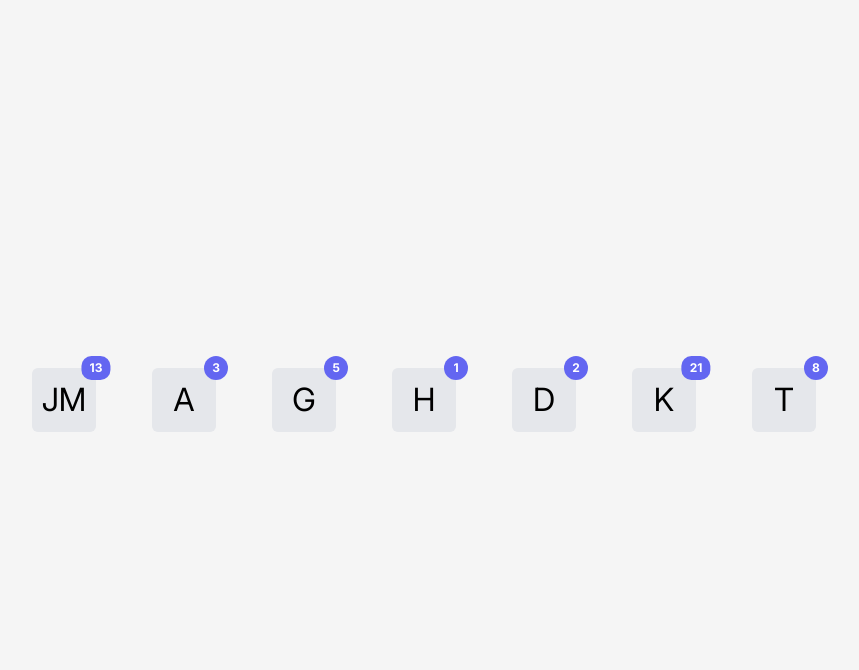
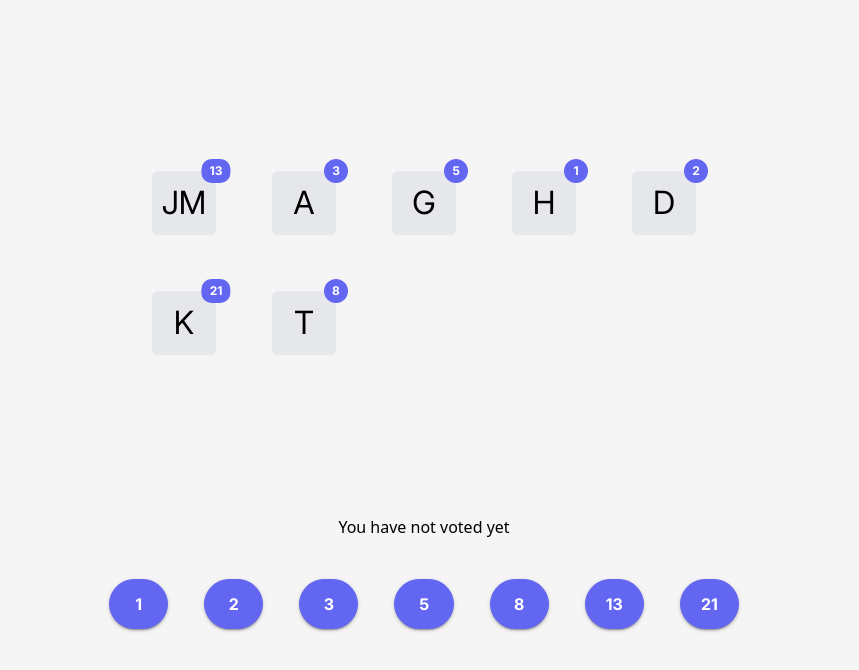
Before and after one commit to JM-Rib/sds2, a React (Create React App) app in the folder frontend/: page /room in a window 1280 px wide. Shown: the top 670 px of the page, without its empty margins (216-1075 px from the left). Built offline with nearby package versions, Linux system fonts and the light colour scheme.

Commit message:
Buttons to select a vote

```diff
--- /dev/null
+++ b/frontend/src/components/VoteSelect.js
@@ -0,0 +1,31 @@
+import React, { useState, useEffect } from 'react';
+import { Avatar } from 'primereact/avatar';
+import { Badge } from 'primereact/badge';
+import { Button } from 'primereact/button';
+
+const VoteSelect = ({setVote}) => {
+
+    // const [voteValues, setVoteValues] = useState(new Array(10).fill(0))
+
+    const voteValues = [
+        1,
+        2,
+        3,
+        5,
+        8,
+        13,
+        21
+    ]
+
+    return (
+        <>
+            <div className="grid grid-cols-7 gap-9">
+                {voteValues.map( (voteValue, i) => (
+                    <Button label={voteValue} onClick={() => setVote(voteValue)} raised rounded />
+                ))}
+            </div>
+        </>
+    );
+}
+
+export default VoteSelect;
--- a/frontend/src/views/room.js
+++ b/frontend/src/views/room.js
@@ -6,13 +6,15 @@ import { Badge } from 'primereact/badge';
 import { AvatarGroup } from 'primereact/avatargroup';
 
 import UserIcon from '../components/UserIcon';
-
+import VoteSelect from '../components/VoteSelect';
 
 const Room = () => {
     const [messages, setMessages] = useState(new Array(0).fill(""))
     const [message, setMessage] = useState('')
     const [messageReceived, setMessageReceived] = useState('');
     const socketRef = useRef(null);
+
+    const [vote, setVote] = useState(0);
 
     const userInfo = [
         {
@@ -47,11 +49,20 @@ const Room = () => {
 
     return (
         <div className="main-content">
-            <div className="flex gap-14">
+            <div className="grid grid-cols-5 gap-14 mb-40">
                 {userInfo.map( (user) => (
                     <UserIcon vote={user.vote} name={user.name} />
                 ))}
             </div>
+            <div className="mb-10">
+            {
+                vote === 0 ? "You have not voted yet"
+                :
+                    `You voted ${vote}`
+            }
+
+            </div>
+            <VoteSelect setVote={setVote} ></VoteSelect>
         </div>
     );
 }
```
Also changed, not shown: frontend/src/App.css (+10 -3 lines).
